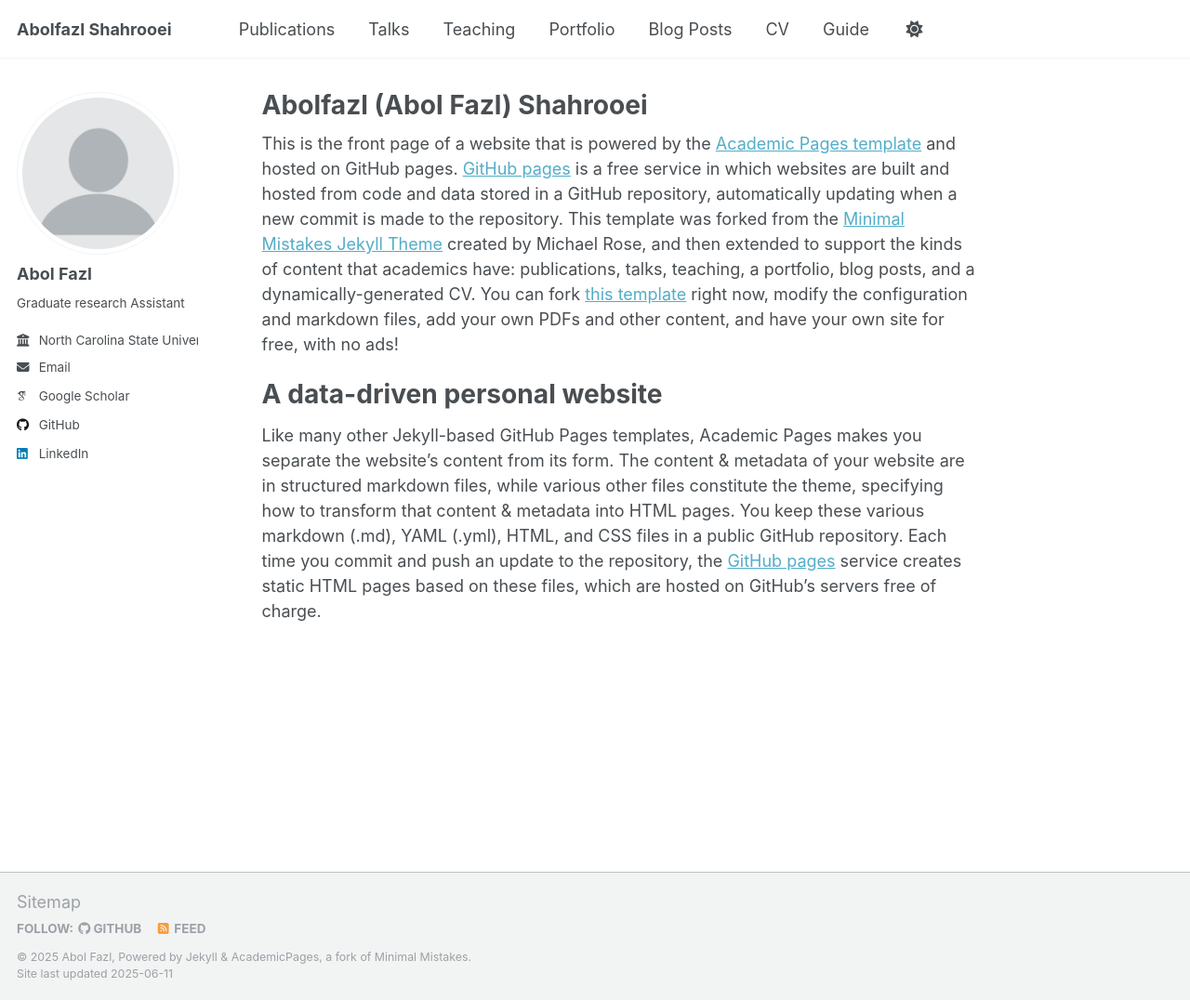
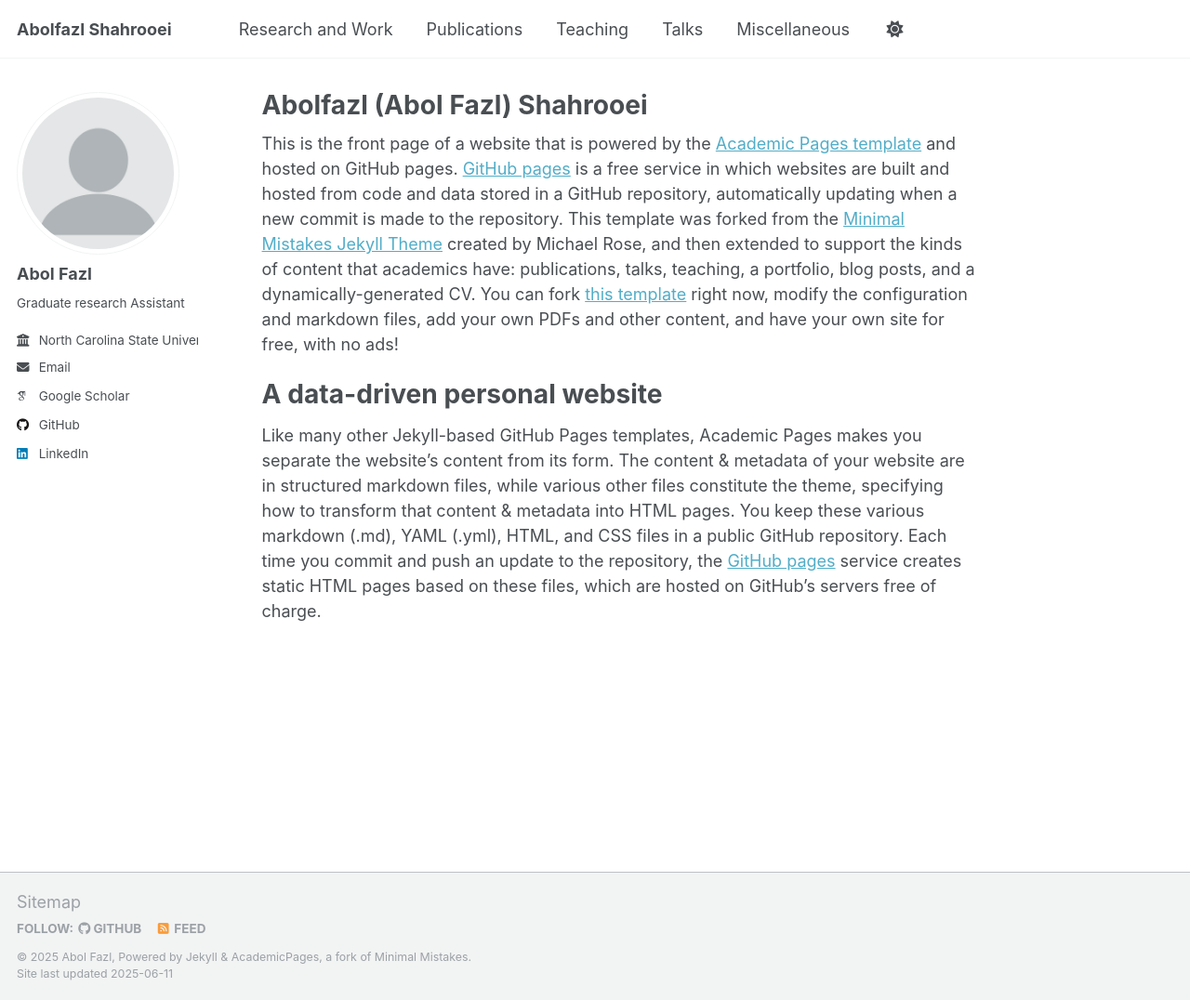
Before and after one commit to a-shahroo/a-shahroo.github.io, a Jekyll site: the page built from _pages/about.md, in a window 1280 px wide and 1076 px high. Shown: the whole window at 93% size. Built offline with Jekyll 4.4.1, drawn with Linux system fonts in a browser that asks for light colours; some web fonts are replaced.

Commit message:
Update navigation.yml

```diff
--- a/_data/navigation.yml
+++ b/_data/navigation.yml
@@ -8,26 +8,34 @@
 #      Markdown formatted page while the second is generated using JSON.
 
 main:
+  - title: "Research and Work"
+    url: /research/
+
   - title: "Publications"
     url: /publications/
+
+  - title: "Teaching"
+    url: /teaching/
 
   - title: "Talks"
     url: /talks/
 
-  - title: "Teaching"
-    url: /teaching/
+  - title: Miscellaneous
+    url: /miscellaneous/
 
-  - title: "Portfolio"
-    url: /portfolio/
 
-  - title: "Blog Posts"
-    url: /year-archive/
+#  - title: "Portfolio"
+#    url: /portfolio/
 
-  - title: "CV"
-    url: /cv/
+#  - title: "Blog Posts"
+ #   url: /year-archive/
+
+#  - title: "CV"
+#    url: /cv/
 
   # - title: "CV"
   #   url: /cv-json/
 
-  - title: "Guide"
-    url: /markdown/
+#  - title: "Guide"
+ #   url: /markdown/
+#Abolfazl Shahrooei
```
